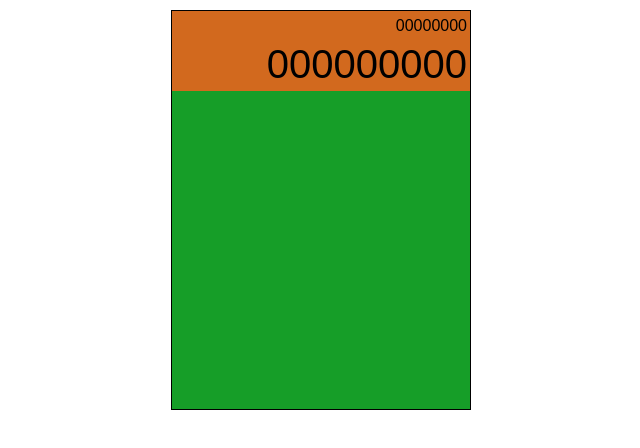
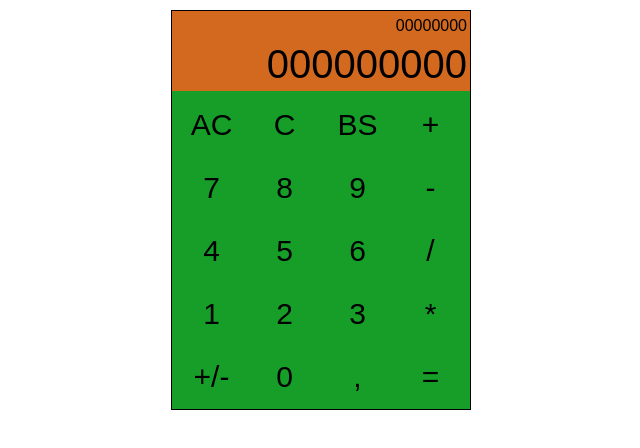
Before and after one commit to NewScript/Calculator, a plain HTML site: page index.htm in a window 1280 px wide. Shown: the whole page, without its empty margins (319-959 px from the left). Drawn offline with Linux system fonts and the light colour scheme.

Commit message:
Incluindo numeros e simbolos

```diff
--- a/index.htm
+++ b/index.htm
@@ -20,7 +20,26 @@
                 </label>
             </div>
             <div id="operators">
-
+                <div class="simbols" id="ac">AC</div>
+                <div class="simbols" id="c">C</div>
+                <div class="simbols" id="bs">BS</div>
+                <div class="simbols" id="+">+</div>
+                <div class="simbols" id="7">7</div>
+                <div class="simbols" id="8">8</div>
+                <div class="simbols" id="9">9</div>
+                <div class="simbols" id="-">-</div>
+                <div class="simbols" id="4">4</div>
+                <div class="simbols" id="5">5</div>
+                <div class="simbols" id="6">6</div>
+                <div class="simbols" id="/">/</div>
+                <div class="simbols" id="1">1</div>
+                <div class="simbols" id="2">2</div>
+                <div class="simbols" id="3">3</div>
+                <div class="simbols" id="*">*</div>
+                <div class="simbols" id="signal">+/-</div>
+                <div class="simbols" id="0">0</div>
+                <div class="simbols" id=",">,</div>
+                <div class="simbols" id="=">=</div>
             </div>
         </div>
     </div>
--- a/styles/index.css
+++ b/styles/index.css
@@ -49,14 +49,20 @@
     width: 100%;
     height: 80%;
     background: rgb(22, 158, 40);
+    padding-top: 3px;
 
-    padding-top: 3px;
+    display: grid;
+    grid-template-columns: 1fr 1fr 1fr 1fr;
+    grid-template-rows: 1fr 1fr 1fr 1fr 1fr;
 }
 
 /* ------------------------------------- */
 
-#formulation{
-
+.simbols{
+    display: flex;
+    justify-content: center;
+    align-items: center;
+    font-size: 30px;
 }
 
 #valueOrTotal{
```
